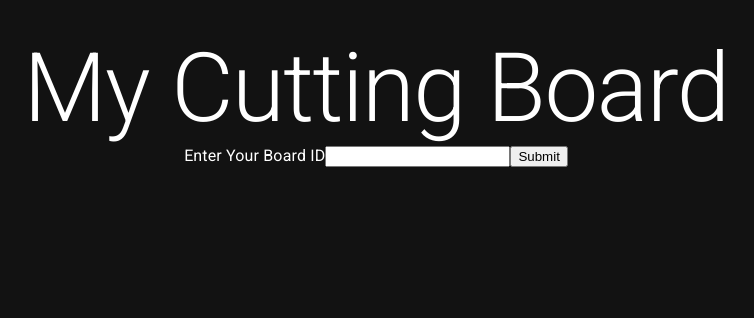
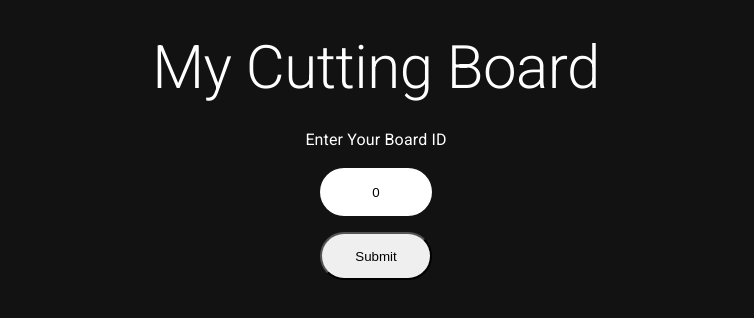
Before and after one commit to JCWoodworker/cuttingBoardCorner, a React (Vite) app: page / in a window 1280 px wide. Shown: the top 318 px of the page, without its empty margins (264-1018 px from the left). Built offline with nearby package versions, Linux system fonts and the light colour scheme.

Commit message:
set up logic to enter board id and go to it's home page

```diff
--- a/src/App.scss
+++ b/src/App.scss
@@ -4,3 +4,30 @@
 	padding: 2rem;
 	text-align: center;
 }
+
+.form {
+	display: flex;
+	flex-direction: column;
+	align-items: center;
+	justify-content: center;
+	gap: 1rem;
+}
+
+.form-submit {
+	width: 7rem;
+	height: 3rem;
+	border-radius: 2rem;
+	&:hover {
+		cursor: pointer;
+		background-color: rgba(255, 255, 255, 0.4);
+	}
+}
+
+.form-input-box {
+	width: 7rem;
+	height: 3rem;
+	border-radius: 2rem;
+	border: none;
+	padding: 0 1rem;
+	text-align: center;
+}
--- a/src/pages/HomePage.tsx
+++ b/src/pages/HomePage.tsx
@@ -1,13 +1,44 @@
+import { useState } from "react"
 import { Typography } from "@mui/material"
+import { useNavigate } from "react-router-dom"
 
 const HomePage: React.FC = () => {
+	const [myBoardId, setMyBoardId] = useState<number>(0)
+	const navigate = useNavigate()
+
+	const handleSetBoardId = (boardId: number) => {
+		setMyBoardId(boardId)
+	}
+
+	const handleChange = (e: React.ChangeEvent<HTMLInputElement>) => {
+		const boardId = Number(e.target.value)
+		handleSetBoardId(boardId)
+	}
+
+	const handleSubmit = (event: React.FormEvent<HTMLFormElement>) => {
+		event.preventDefault()
+		handleSetBoardId(myBoardId)
+		navigate(`/boards/${myBoardId}`)
+	}
+
+	console.log(myBoardId)
+
 	return (
 		<>
-			<Typography variant="h1">My Cutting Board</Typography>
-			<form>
+			<Typography variant="h2">My Cutting Board</Typography>
+			<br />
+			<form className="form" onSubmit={handleSubmit}>
 				<label>Enter Your Board ID</label>
-				<input type="text" />
-				<button type="submit">Submit</button>
+				<input
+					className="form-input-box"
+					type="float"
+					name="boardId"
+					onChange={handleChange}
+					value={myBoardId}
+				/>
+				<button className="form-submit" type="submit">
+					Submit
+				</button>
 			</form>
 		</>
 	)
```
